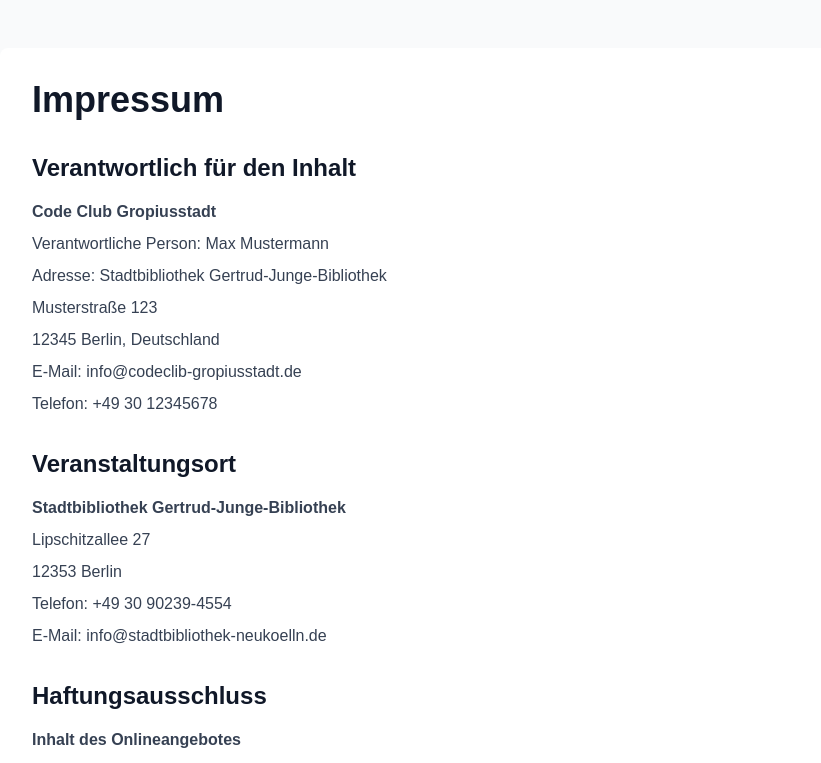
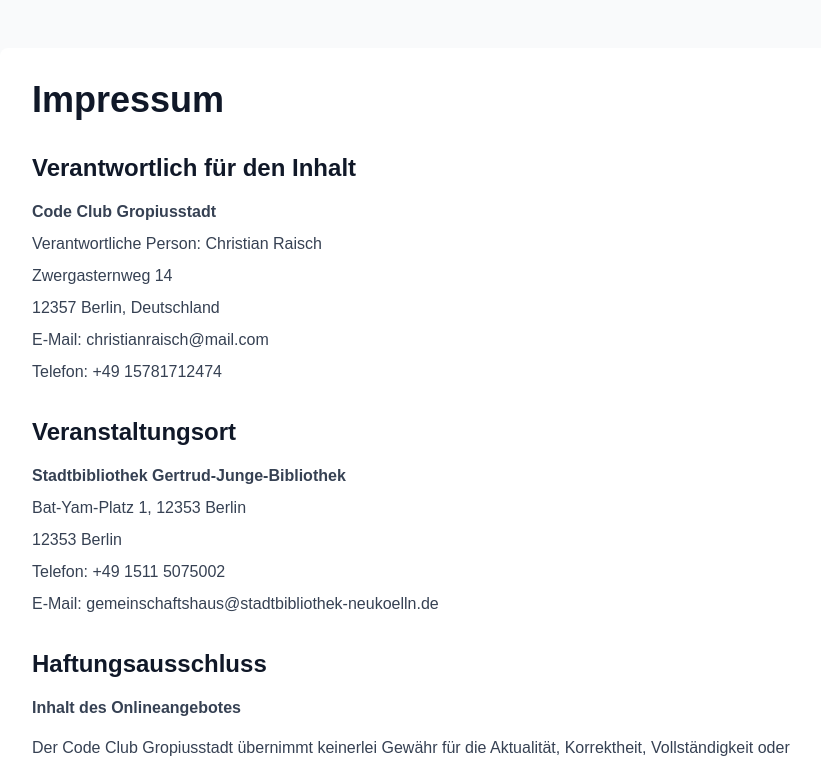
Before and after one commit to Cirrous/Code-Club-Gropiusstadt, a Next.js app: page /impressum in a window 1280 px wide. Shown: the top 763 px of the page, without its empty margins (224-1045 px from the left). Built offline with nearby package versions, Linux system fonts and the light colour scheme.

Commit message:
Refactor Impressum and Home components for improved structure and readability

```diff
--- a/src/app/impressum/page.tsx
+++ b/src/app/impressum/page.tsx
@@ -13,12 +13,11 @@
               <h2 className="text-2xl font-semibold text-gray-900 mb-4">Verantwortlich für den Inhalt</h2>
               <div className="text-gray-700 space-y-2">
                 <p><strong>Code Club Gropiusstadt</strong></p>
-                <p>Verantwortliche Person: Max Mustermann</p>
-                <p>Adresse: Stadtbibliothek Gertrud-Junge-Bibliothek</p>
-                <p>Musterstraße 123</p>
-                <p>12345 Berlin, Deutschland</p>
-                <p>E-Mail: info@codeclib-gropiusstadt.de</p>
-                <p>Telefon: +49 30 12345678</p>
+                <p>Verantwortliche Person: Christian Raisch</p>
+                <p>Zwergasternweg 14</p>
+                <p>12357 Berlin, Deutschland</p>
+                <p>E-Mail: christianraisch@mail.com</p>
+                <p>Telefon: +49 15781712474</p>
               </div>
             </section>
 
@@ -26,10 +25,10 @@
               <h2 className="text-2xl font-semibold text-gray-900 mb-4">Veranstaltungsort</h2>
               <div className="text-gray-700 space-y-2">
                 <p><strong>Stadtbibliothek Gertrud-Junge-Bibliothek</strong></p>
-                <p>Lipschitzallee 27</p>
+                <p>Bat-Yam-Platz 1, 12353 Berlin</p>
                 <p>12353 Berlin</p>
-                <p>Telefon: +49 30 90239-4554</p>
-                <p>E-Mail: info@stadtbibliothek-neukoelln.de</p>
+                <p>Telefon: +49 1511 5075002</p>
+                <p>E-Mail: gemeinschaftshaus@stadtbibliothek-neukoelln.de</p>
               </div>
             </section>
 
--- a/src/app/page.tsx
+++ b/src/app/page.tsx
@@ -4,8 +4,21 @@
   return (
     <div className="min-h-screen bg-gradient-to-br from-blue-50 to-indigo-100">
       {/* Hero Section */}
-      <section className="py-20 px-4 sm:px-6 lg:px-8">
-        <div className="max-w-4xl mx-auto text-center">
+      <section
+  className="py-20 px-4 sm:px-6 lg:px-8 relative"
+  aria-hidden="true"
+  style={{
+    backgroundImage: 'url(https://bilder.deutschlandfunk.de/FI/LE/_0/18/FILE_0189365cbc72afa52bb28d38bda9b8a8/imago91557508h-jpg-100-1920x1080.jpg)',
+    backgroundSize: 'cover',
+    backgroundPosition: 'center',
+    backgroundRepeat: 'no-repeat'
+  }}
+>
+  {/* Overlay für Transparenz */}
+  <div className="absolute inset-0 bg-gradient-to-br from-blue-50 to-indigo-300 opacity-90"></div>
+
+  {/* Content */}
+  <div className="relative z-10 max-w-4xl mx-auto text-center">
     <div className="flex justify-center items-center mb-6">
       <img
         src="/Gropi.png"
@@ -129,10 +142,12 @@
 
             <div>
               <h3 className="text-xl font-bold mb-4">Kontakt</h3>
-              <p className="text-gray-300">
-                Stadtbibliothek Gertrud-Junge-Bibliothek<br/>
-                Berlin, Gropiusstadt
-              </p>
+              <a className="text-gray-300" href="mailto:christianraisch@gmail.com">
+               christianraisch@gmail.com <br/>
+              </a>
+              <a className="text-gray-300" href="tel:015781712474">
+              +49 15781712474
+              </a>
             </div>
 
             <div>
```
Lines whose indentation alone changed are shown as unchanged.
